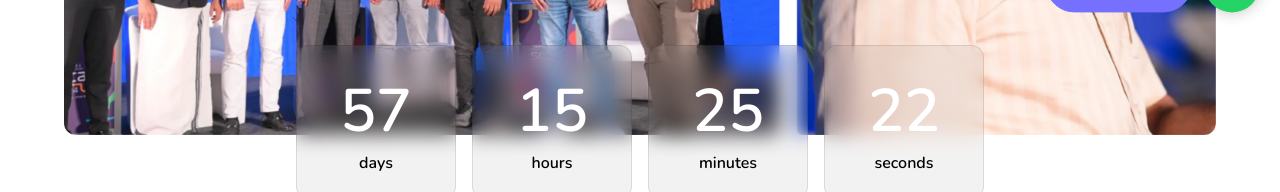
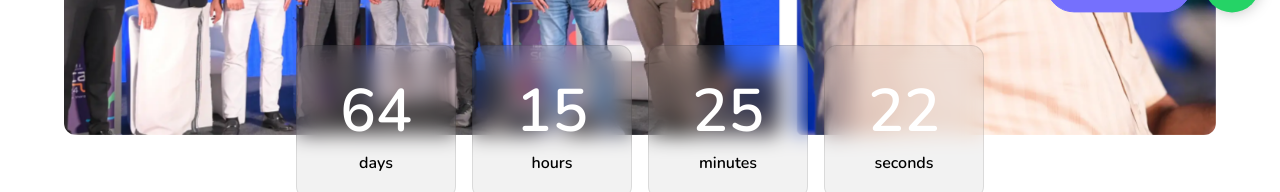
Before and after one commit to Scaleupvillage/scaleup25, a Next.js app: page / in a window 1280 px wide. Shown: the part 760-952 px from the top of the page. Built offline with nearby package versions, Linux system fonts and the light colour scheme.

Commit message:
Update clock.jsx

```diff
--- a/src/app/_components/heroSection/clock.jsx
+++ b/src/app/_components/heroSection/clock.jsx
@@ -28,7 +28,7 @@ export default function Clock() {
             {isClient && (
                 <div className={styles.clock}>
                     <Countdown
-                        date={new Date("2025-02-08T00:00:00")}
+                        date={new Date("2025-02-15T00:00:00")}
                         renderer={renderer}
                     />
                 </div>
```
